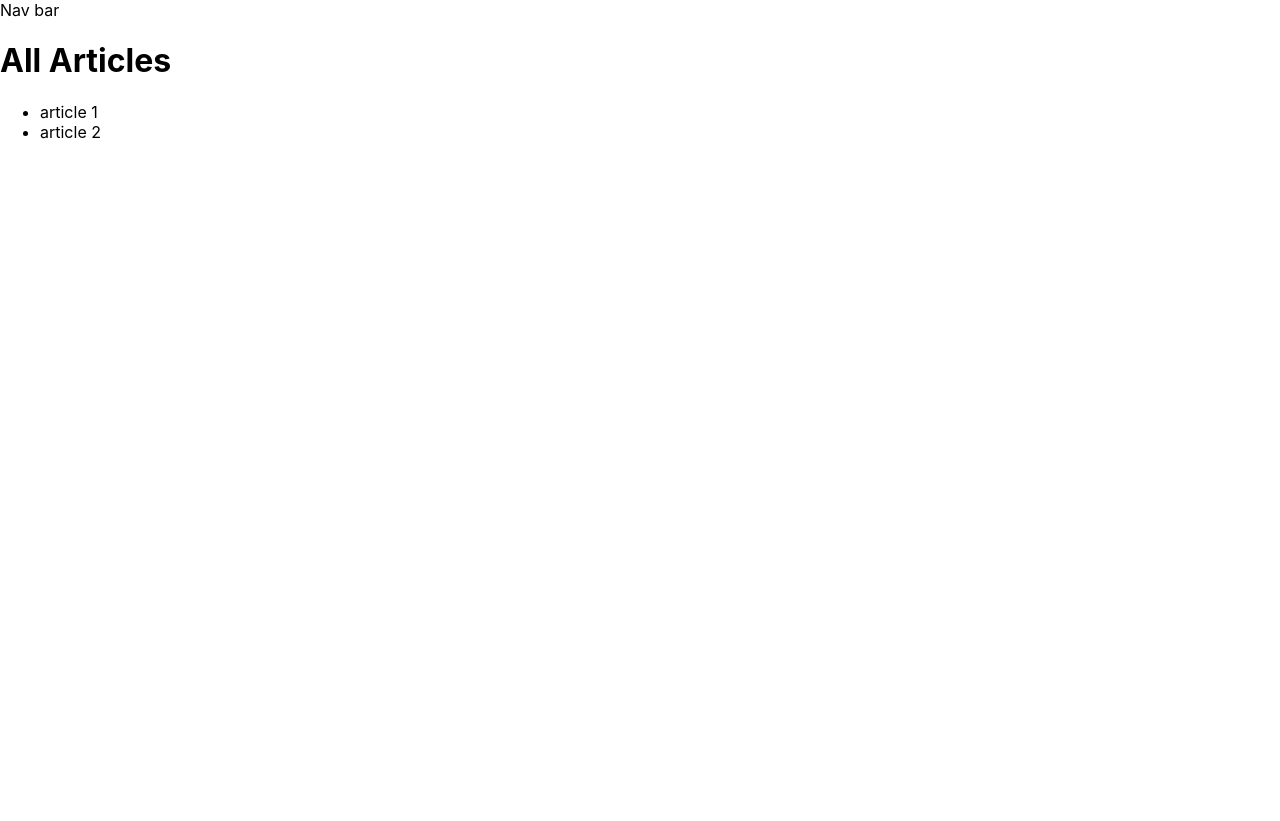
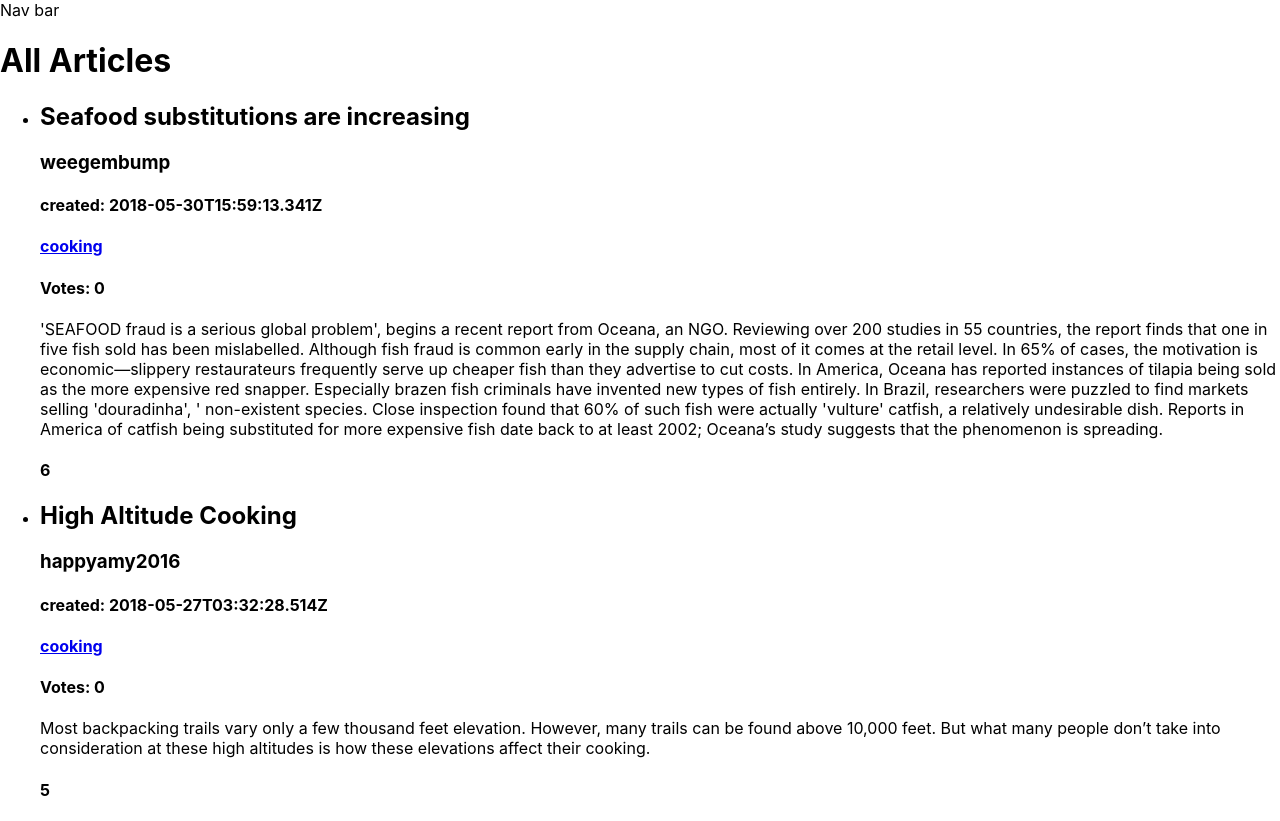
Before and after one commit to tomosim/fe-nc-news, a React (Create React App) app: page / in a window 1280 px wide. Before the commit the page ends 800 px from the top, so only its background shows below. Built offline with nearby package versions, Linux system fonts and the light colour scheme.

Commit message:
Add static article list component

```diff
--- /dev/null
+++ b/src/components/ArticleList.js
@@ -0,0 +1,61 @@
+import React, { useState } from "react";
+import { Link } from "@reach/router";
+
+const ArticleList = () => {
+  const [articles, setArticles] = useState([
+    {
+      article_id: 33,
+      title: "Seafood substitutions are increasing",
+      body:
+        "'SEAFOOD fraud is a serious global problem', begins a recent report from Oceana, an NGO. Reviewing over 200 studies in 55 countries, the report finds that one in five fish sold has been mislabelled. Although fish fraud is common early in the supply chain, most of it comes at the retail level. In 65% of cases, the motivation is economic—slippery restaurateurs frequently serve up cheaper fish than they advertise to cut costs. In America, Oceana has reported instances of tilapia being sold as the more expensive red snapper. Especially brazen fish criminals have invented new types of fish entirely. In Brazil, researchers were puzzled to find markets selling 'douradinha', ' non-existent species. Close inspection found that 60% of such fish were actually 'vulture' catfish, a relatively undesirable dish. Reports in America of catfish being substituted for more expensive fish date back to at least 2002; Oceana’s study suggests that the phenomenon is spreading.",
+      author: "weegembump",
+      topic: "cooking",
+      votes: 0,
+      created_at: "2018-05-30T15:59:13.341Z",
+      comment_count: "6",
+    },
+    {
+      article_id: 28,
+      title: "High Altitude Cooking",
+      body:
+        "Most backpacking trails vary only a few thousand feet elevation. However, many trails can be found above 10,000 feet. But what many people don’t take into consideration at these high altitudes is how these elevations affect their cooking.",
+      author: "happyamy2016",
+      topic: "cooking",
+      votes: 0,
+      created_at: "2018-05-27T03:32:28.514Z",
+      comment_count: "5",
+    },
+  ]);
+  return (
+    <ul>
+      {articles.map(
+        ({
+          article_id,
+          title,
+          body,
+          author,
+          topic,
+          votes,
+          comment_count,
+          created_at,
+        }) => {
+          return (
+            <li key={article_id}>
+              <h2>{title}</h2>
+              <h3>{author}</h3>
+              <h4>created: {created_at}</h4>
+              <h4>
+                <Link to={`/${topic}/articles`}>{topic}</Link>
+              </h4>
+              <h4>Votes: {votes}</h4>
+              <p>{body}</p>
+              <h4>{comment_count}</h4>
+            </li>
+          );
+        }
+      )}
+    </ul>
+  );
+};
+
+export default ArticleList;
--- a/src/pages/AllArticles.js
+++ b/src/pages/AllArticles.js
@@ -1,13 +1,11 @@
 import React from "react";
+import ArticleList from "../components/ArticleList";
 
 const AllArticles = () => {
   return (
     <div>
       <h1>All Articles</h1>
-      <ul>
-        <li>article 1</li>
-        <li>article 2</li>
-      </ul>
+      <ArticleList />
     </div>
   );
 };
```
